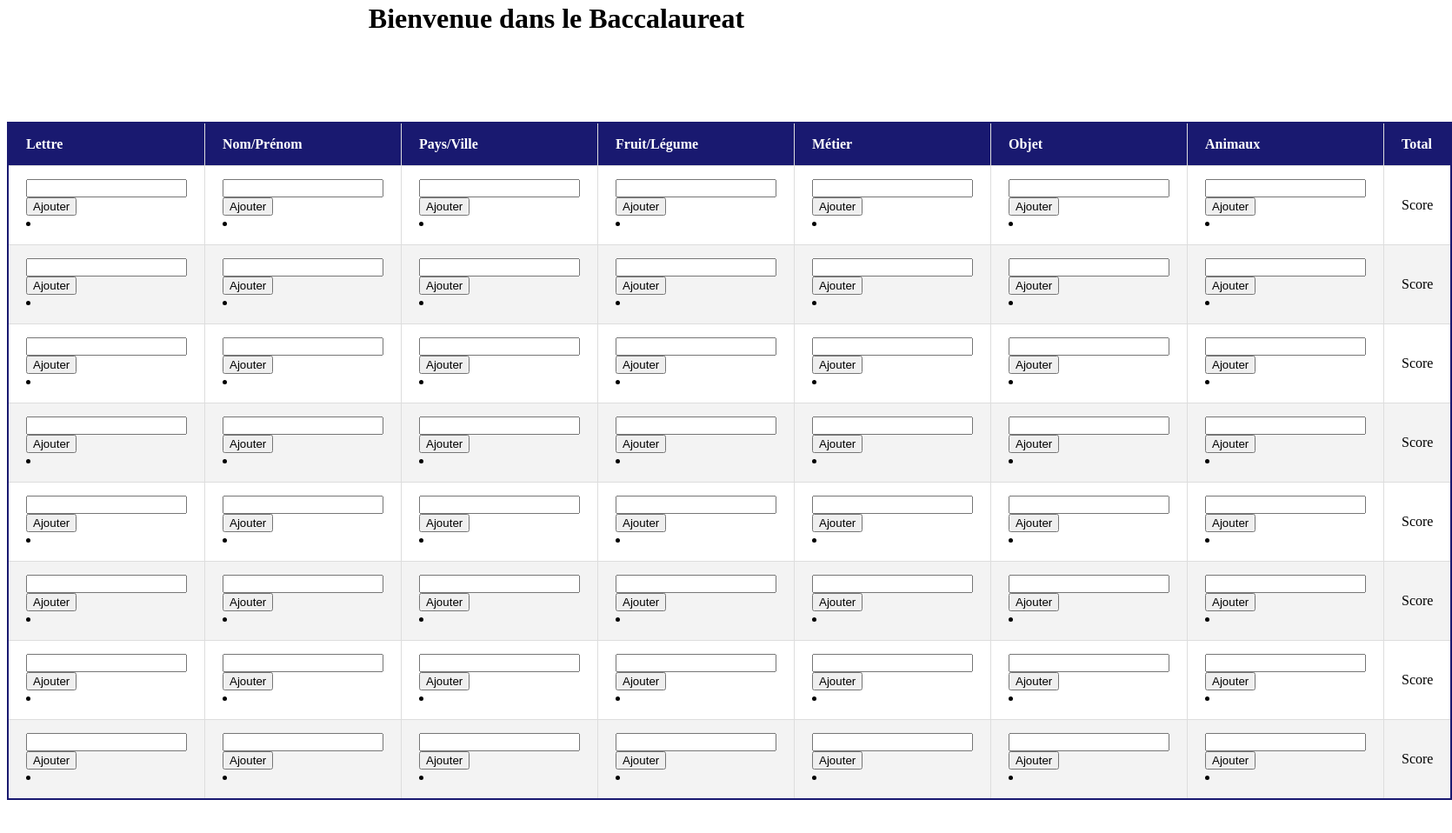
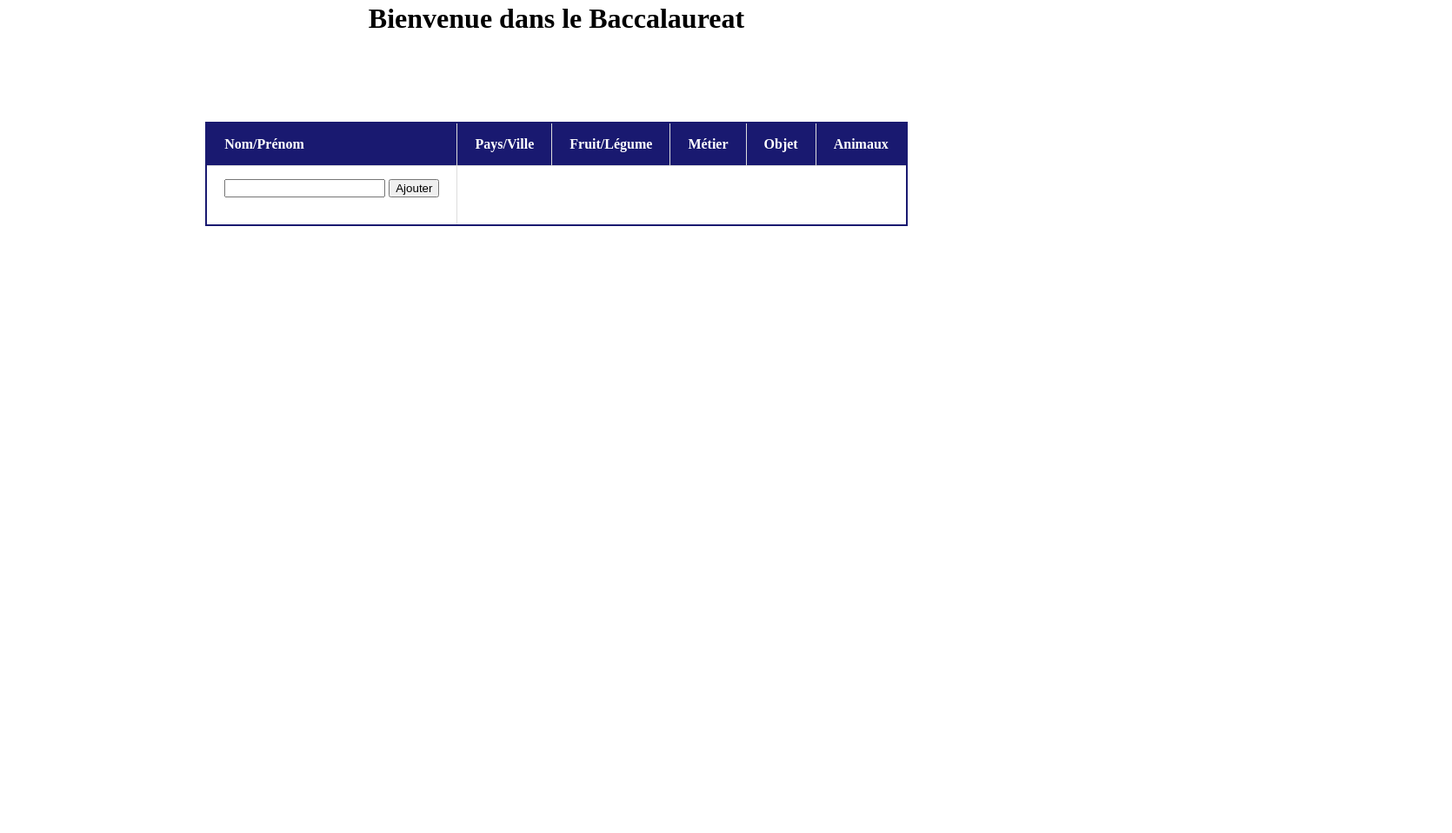
Before and after one commit to AbdouScript/mini-bac, a plain HTML site: page index.html in a window 1280 px wide. Shown: the part 18-976 px from the top of the page at 87% size, 1670 px wide, since content can reach past the window. After the commit the page ends 800 px from the top, so only its background shows below. Drawn offline with Linux system fonts and the light colour scheme.

Commit message:
modification (fonctionnel)

```diff
--- a/index.html
+++ b/index.html
@@ -13,14 +13,12 @@
 
         <thead>
             <tr>
-                <th>Lettre</th>
                 <th>Nom/Prénom</th>
                 <th>Pays/Ville</th>
                 <th>Fruit/Légume</th>
                 <th>Métier</th>
                 <th>Objet</th>
                 <th>Animaux</th>
-                <th>Total</th>
             </tr>
         </thead>
 
@@ -29,85 +27,10 @@
         <tbody>
 
             <tr>
-                <td><input type="text"> <button>Ajouter</button> <li></li></td>
-                <td><input type="text"> <button>Ajouter</button> <li></li></td>
-                <td><input type="text"> <button>Ajouter</button> <li></li></td>
-                <td><input type="text"> <button>Ajouter</button> <li></li></td>
-                <td><input type="text"> <button>Ajouter</button> <li></li></td>
-                <td><input type="text"> <button>Ajouter</button> <li></li></td>
-                <td><input type="text"> <button>Ajouter</button> <li></li></td>
-                <td>Score</td>
+            <td><input id="ecrire" type="text"> <button id="toto">Ajouter</button> <ul id="liste"></ul></td>
             </tr>
-            <tr>
-                <td><input type="text"> <button>Ajouter</button> <li></li></td>
-                <td><input type="text"> <button>Ajouter</button> <li></li></td>
-                <td><input type="text"> <button>Ajouter</button> <li></li></td>
-                <td><input type="text"> <button>Ajouter</button> <li></li></td>
-                <td><input type="text"> <button>Ajouter</button> <li></li></td>
-                <td><input type="text"> <button>Ajouter</button> <li></li></td>
-                <td><input type="text"> <button>Ajouter</button> <li></li></td>
-                <td>Score</td>
-            </tr>
-            <tr>
-                <td><input type="text"> <button>Ajouter</button> <li></li></td>
-                <td><input type="text"> <button>Ajouter</button> <li></li></td>
-                <td><input type="text"> <button>Ajouter</button> <li></li></td>
-                <td><input type="text"> <button>Ajouter</button> <li></li></td>
-                <td><input type="text"> <button>Ajouter</button> <li></li></td>
-                <td><input type="text"> <button>Ajouter</button> <li></li></td>
-                <td><input type="text"> <button>Ajouter</button> <li></li></td>
-                <td>Score</td>
-            </tr>
-            <tr>
-                <td><input type="text"> <button>Ajouter</button> <li></li></td>
-                <td><input type="text"> <button>Ajouter</button> <li></li></td>
-                <td><input type="text"> <button>Ajouter</button> <li></li></td>
-                <td><input type="text"> <button>Ajouter</button> <li></li></td>
-                <td><input type="text"> <button>Ajouter</button> <li></li></td>
-                <td><input type="text"> <button>Ajouter</button> <li></li></td>
-                <td><input type="text"> <button>Ajouter</button> <li></li></td>
-                <td>Score</td>
-            </tr>
-            <tr>
-                <td><input type="text"> <button>Ajouter</button> <li></li></td>
-                <td><input type="text"> <button>Ajouter</button> <li></li></td>
-                <td><input type="text"> <button>Ajouter</button> <li></li></td>
-                <td><input type="text"> <button>Ajouter</button> <li></li></td>
-                <td><input type="text"> <button>Ajouter</button> <li></li></td>
-                <td><input type="text"> <button>Ajouter</button> <li></li></td>
-                <td><input type="text"> <button>Ajouter</button> <li></li></td>
-                <td>Score</td>
-            </tr>
-            <tr>
-                <td><input type="text"> <button>Ajouter</button> <li></li></td>
-                <td><input type="text"> <button>Ajouter</button> <li></li></td>
-                <td><input type="text"> <button>Ajouter</button> <li></li></td>
-                <td><input type="text"> <button>Ajouter</button> <li></li></td>
-                <td><input type="text"> <button>Ajouter</button> <li></li></td>
-                <td><input type="text"> <button>Ajouter</button> <li></li></td>
-                <td><input type="text"> <button>Ajouter</button> <li></li></td>
-                <td>Score</td>
-            </tr>
-            <tr>
-                <td><input type="text"> <button>Ajouter</button> <li></li></td>
-                <td><input type="text"> <button>Ajouter</button> <li></li></td>
-                <td><input type="text"> <button>Ajouter</button> <li></li></td>
-                <td><input type="text"> <button>Ajouter</button> <li></li></td>
-                <td><input type="text"> <button>Ajouter</button> <li></li></td>
-                <td><input type="text"> <button>Ajouter</button> <li></li></td>
-                <td><input type="text"> <button>Ajouter</button> <li></li></td>
-                <td>Score</td>
-            </tr>
-            <tr>
-                <td><input type="text"> <button>Ajouter</button> <li></li></td>
-                <td><input type="text"> <button>Ajouter</button> <li></li></td>
-                <td><input type="text"> <button>Ajouter</button> <li></li></td>
-                <td><input type="text"> <button>Ajouter</button> <li></li></td>
-                <td><input type="text"> <button>Ajouter</button> <li></li></td>
-                <td><input type="text"> <button>Ajouter</button> <li></li></td>
-                <td><input type="text"> <button>Ajouter</button> <li></li></td>
-                <td>Score</td>
-            </tr>
+
+
 
         </tbody>
     </table>
--- a/script.js
+++ b/script.js
@@ -1,13 +1,17 @@
-let users = ['Marks', 'James', 'Peter', 'Jane', 'Mary'];
-function addUsers(){
-    let template = users.map(user => `<li>${user}</li>`).join('\n');
-    document.querySelector('ul').innerHTML = template;
-}
-addUsers();
-let btnAdd = document.querySelector('button');
-let input = document.querySelector('input');
+// let users = ['Marks', 'James', 'Peter', 'Jane', 'Mary'];
+// function addUsers(){
+//     let template = users.map(user => `<li>${user}</li>`).join('\n');
+//     document.querySelector('ul').innerHTML = template;
+// }
+// addUsers();
+
+let ul = document.getElementById('liste');
+let btnAdd = document.getElementById('toto');
+let input = document.getElementById('ecrire');
 btnAdd.addEventListener('click', () =>{
-    users.push(input.value);
+    let li = document.createElement('li');
+    li.innerText = input.value;
+    ul.appendChild(li);
     input.value = '';
-    addUsers();
+    console.log();
 });
```
Also changed, not shown: style.css (line endings or trailing spaces).
